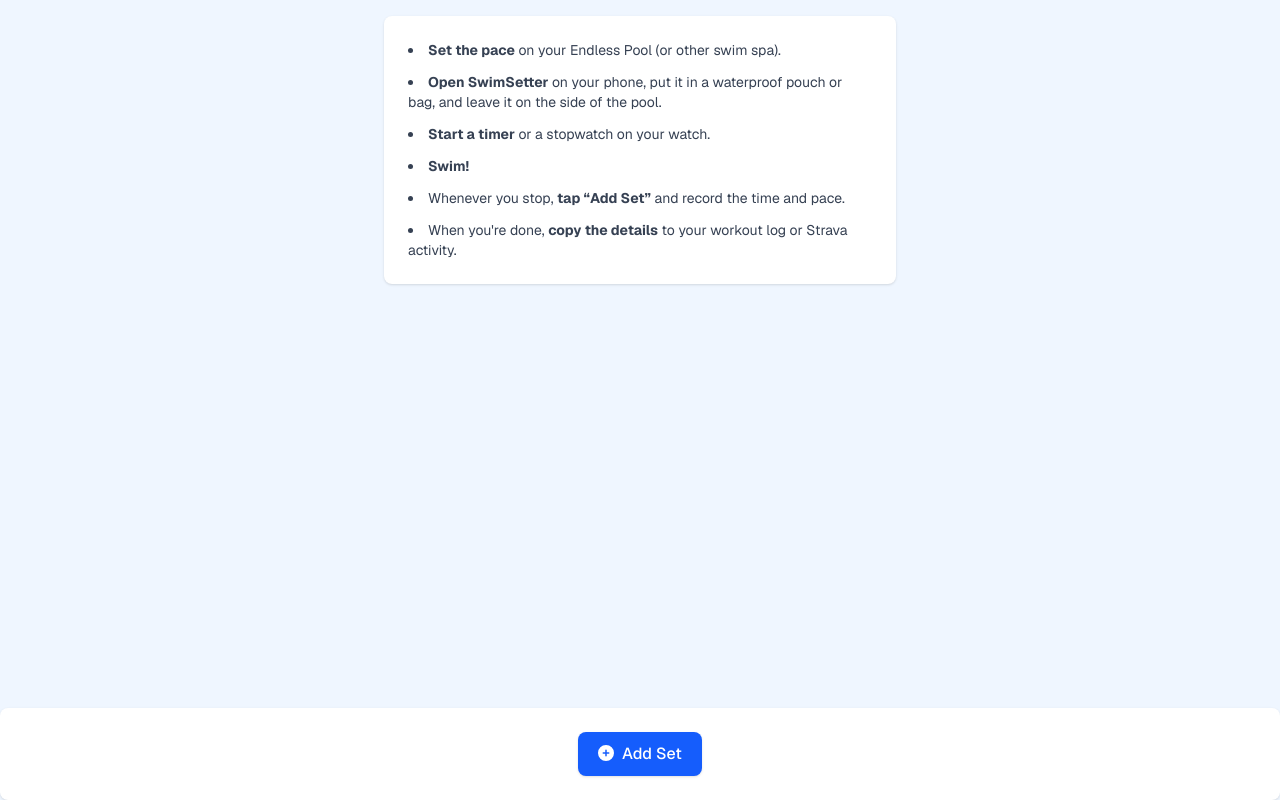
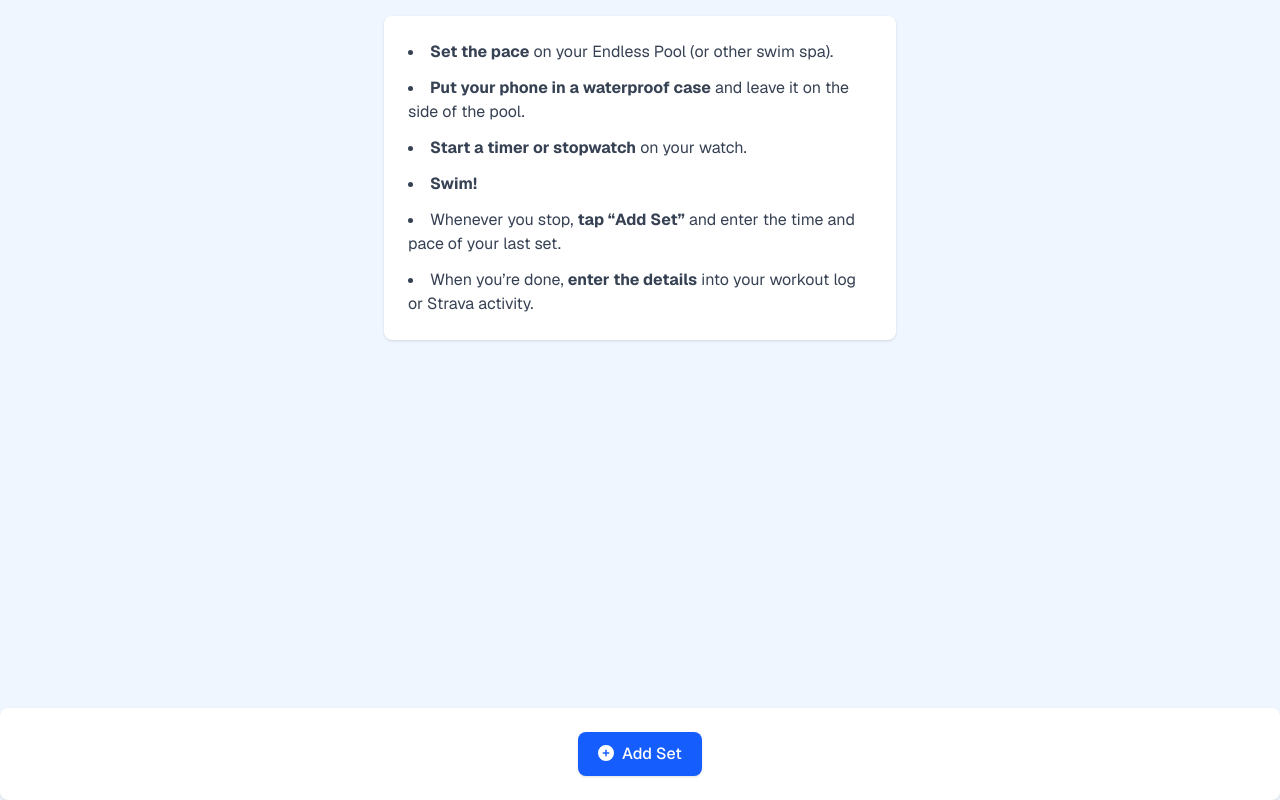
Before and after one commit to gesteves/swimsetter, a Next.js app: page / in a window 1280 px wide. Built offline with nearby package versions, Linux system fonts and the light colour scheme.

Commit message:
Change text

```diff
--- a/app/components/Intro.js
+++ b/app/components/Intro.js
@@ -3,13 +3,13 @@ import Card from './Card';
 export default function Intro() {
   return (
     <Card>
-      <ul className="text-gray-700 text-sm space-y-3 list-disc list-inside">
+      <ul className="text-gray-700 text-base space-y-3 list-disc list-inside">
         <li><strong>Set the pace</strong> on your Endless Pool (or other swim spa).</li>
-        <li><strong>Open SwimSetter</strong> on your phone, put it in a waterproof pouch or bag, and leave it on the side of the pool.</li>
-        <li><strong>Start a timer</strong> or a stopwatch on your watch.</li>
+        <li><strong>Put your phone in a waterproof case</strong> and leave it on the side of the pool.</li>
+        <li><strong>Start a timer or stopwatch</strong> on your watch.</li>
         <li><strong>Swim!</strong></li>
-        <li>Whenever you stop, <strong>tap “Add Set”</strong> and record the time and pace.</li>
-        <li>When you're done, <strong>copy the details</strong> to your workout log or Strava activity.</li>
+        <li>Whenever you stop, <strong>tap “Add Set”</strong> and enter the time and pace of your last set.</li>
+        <li>When you’re done, <strong>enter the details</strong> into your workout log or Strava activity.</li>
       </ul>
     </Card>
   );
```
